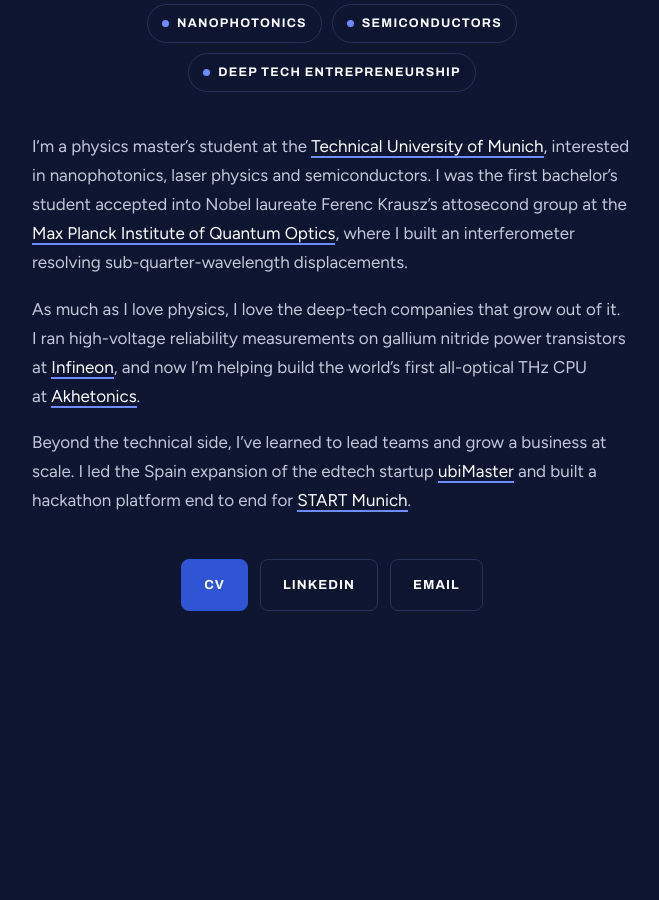
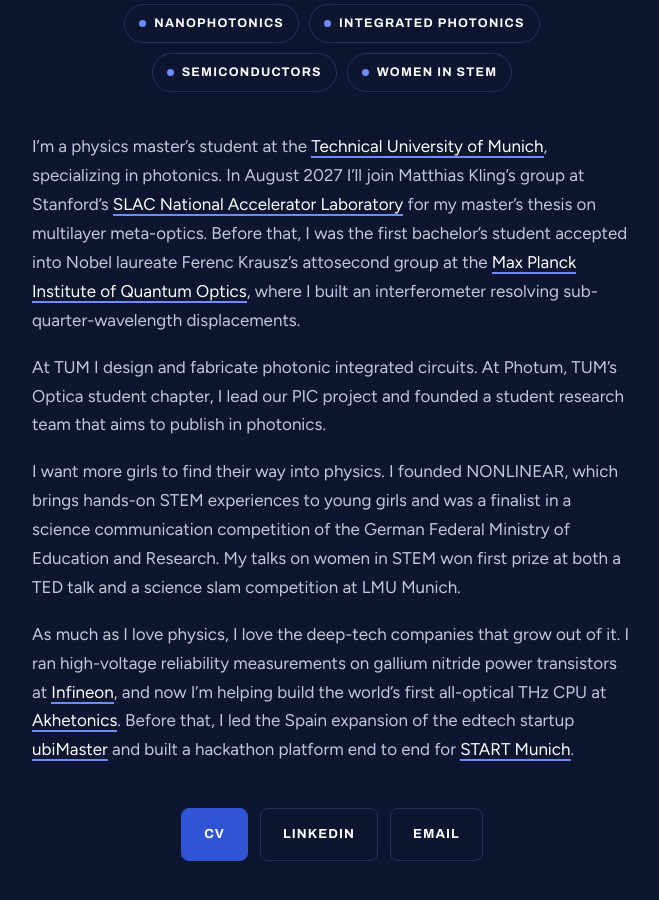
Before and after one commit to carolinakrotschi/carolinakrotschi.github.io, a plain HTML site: page index.html in a window 1280 px wide. Shown: the part 560-1460 px from the top of the page, without its empty margins (308-967 px from the left). Before the commit the page ends 1251 px from the top, so only its background shows below. Drawn offline with Linux system fonts and the light colour scheme.

Commit message:
Update site content and CV to match current CV
- Add incoming master's thesis at Stanford SLAC, photonics specialization and PIC work at TUM/Photum
- Add Women in STEM paragraph (NONLINEAR, TED talk & science slam prizes)
- Update focus tags and meta description
- Replace cv.pdf with the current CV

Co-Authored-By: Claude Opus 5.5 <noreply@anthropic.com>
Claude-Session: https://claude.ai/code/session_01DKYxgyKPNqqR4BKozWNkrs

```diff
--- a/index.html
+++ b/index.html
@@ -4,12 +4,12 @@
 <meta charset="utf-8">
 <meta name="viewport" content="width=device-width, initial-scale=1">
 <title>Carolina Krotsch</title>
-<meta name="description" content="Carolina Krotsch &mdash; physics master&rsquo;s student at TUM, interested in nanophotonics, laser physics and semiconductors. Helping build the world&rsquo;s first all-optical THz CPU at Akhetonics.">
+<meta name="description" content="Carolina Krotsch &mdash; physics master&rsquo;s student at TUM specializing in photonics, incoming master&rsquo;s thesis student at Stanford&rsquo;s SLAC National Accelerator Laboratory, and founder of NONLINEAR, a STEM education project for girls.">
 <link rel="preconnect" href="https://fonts.googleapis.com">
 <link rel="preconnect" href="https://fonts.gstatic.com" crossorigin>
 <link rel="stylesheet" href="https://fonts.googleapis.com/css2?family=Archivo:wdth,wght@62..125,400..900&family=Figtree:wght@400;500;600&display=swap">
 <style>
-/* Layout: one-screen statement hero (huge name, cutout portrait in front, outline letters where she overlaps them), then a dark navy band with focus, three short paragraphs and the links. Fixed look by choice. */
+/* Layout: one-screen statement hero (huge name, cutout portrait in front, outline letters where she overlaps them), then a dark navy band with focus, four short paragraphs and the links. Fixed look by choice. */
 :root{
   --sand:#e8ebf2;
   --ink:#0d1530;
@@ -88,13 +88,15 @@ a:focus-visible{outline:2px solid var(--acc-hi);outline-offset:3px;border-radius
 <main class="band gutter" id="about">
   <ul class="focus" aria-label="Focus">
     <li>Nanophotonics</li>
+    <li>Integrated Photonics</li>
     <li>Semiconductors</li>
-    <li>Deep Tech Entrepreneurship</li>
+    <li>Women in STEM</li>
   </ul>
   <div class="txt">
-    <p>I&rsquo;m a physics master&rsquo;s student at the <a href="https://www.tum.de/en/" target="_blank" rel="noopener">Technical University of Munich</a>, interested in nanophotonics, laser physics and semiconductors. I was the first bachelor&rsquo;s student accepted into Nobel laureate Ferenc Krausz&rsquo;s attosecond group at the <a href="https://www.mpq.mpg.de/en" target="_blank" rel="noopener">Max Planck Institute of Quantum Optics</a>, where I built an interferometer resolving sub-quarter-wavelength displacements.</p>
-    <p>As much as I love physics, I love the deep-tech companies that grow out of it. I ran high-voltage reliability measurements on gallium nitride power transistors at <a href="https://www.infineon.com" target="_blank" rel="noopener">Infineon</a>, and now I&rsquo;m helping build the world&rsquo;s first all-optical THz CPU at <a href="https://www.akhetonics.com" target="_blank" rel="noopener">Akhetonics</a>.</p>
-    <p>Beyond the technical side, I&rsquo;ve learned to lead teams and grow a business at scale. I led the Spain expansion of the edtech startup <a href="https://ubimaster.de/" target="_blank" rel="noopener">ubiMaster</a> and built a hackathon platform end to end for <a href="https://www.startmunich.de/" target="_blank" rel="noopener">START Munich</a>.</p>
+    <p>I&rsquo;m a physics master&rsquo;s student at the <a href="https://www.tum.de/en/" target="_blank" rel="noopener">Technical University of Munich</a>, specializing in photonics. In August 2027 I&rsquo;ll join Matthias Kling&rsquo;s group at Stanford&rsquo;s <a href="https://www6.slac.stanford.edu/" target="_blank" rel="noopener">SLAC National Accelerator Laboratory</a> for my master&rsquo;s thesis on multilayer meta-optics. Before that, I was the first bachelor&rsquo;s student accepted into Nobel laureate Ferenc Krausz&rsquo;s attosecond group at the <a href="https://www.mpq.mpg.de/en" target="_blank" rel="noopener">Max Planck Institute of Quantum Optics</a>, where I built an interferometer resolving sub-quarter-wavelength displacements.</p>
+    <p>At TUM I design and fabricate photonic integrated circuits. At Photum, TUM&rsquo;s Optica student chapter, I lead our PIC project and founded a student research team that aims to publish in photonics.</p>
+    <p>I want more girls to find their way into physics. I founded NONLINEAR, which brings hands-on STEM experiences to young girls and was a finalist in a science communication competition of the German Federal Ministry of Education and Research. My talks on women in STEM won first prize at both a TED talk and a science slam competition at LMU Munich.</p>
+    <p>As much as I love physics, I love the deep-tech companies that grow out of it. I ran high-voltage reliability measurements on gallium nitride power transistors at <a href="https://www.infineon.com" target="_blank" rel="noopener">Infineon</a>, and now I&rsquo;m helping build the world&rsquo;s first all-optical THz CPU at <a href="https://www.akhetonics.com" target="_blank" rel="noopener">Akhetonics</a>. Before that, I led the Spain expansion of the edtech startup <a href="https://ubimaster.de/" target="_blank" rel="noopener">ubiMaster</a> and built a hackathon platform end to end for <a href="https://www.startmunich.de/" target="_blank" rel="noopener">START Munich</a>.</p>
   </div>
   <nav class="links" aria-label="Links">
     <a class="btn pri" href="cv.pdf" target="_blank" rel="noopener">CV</a>
```
Also changed, not shown: 1 other file.
